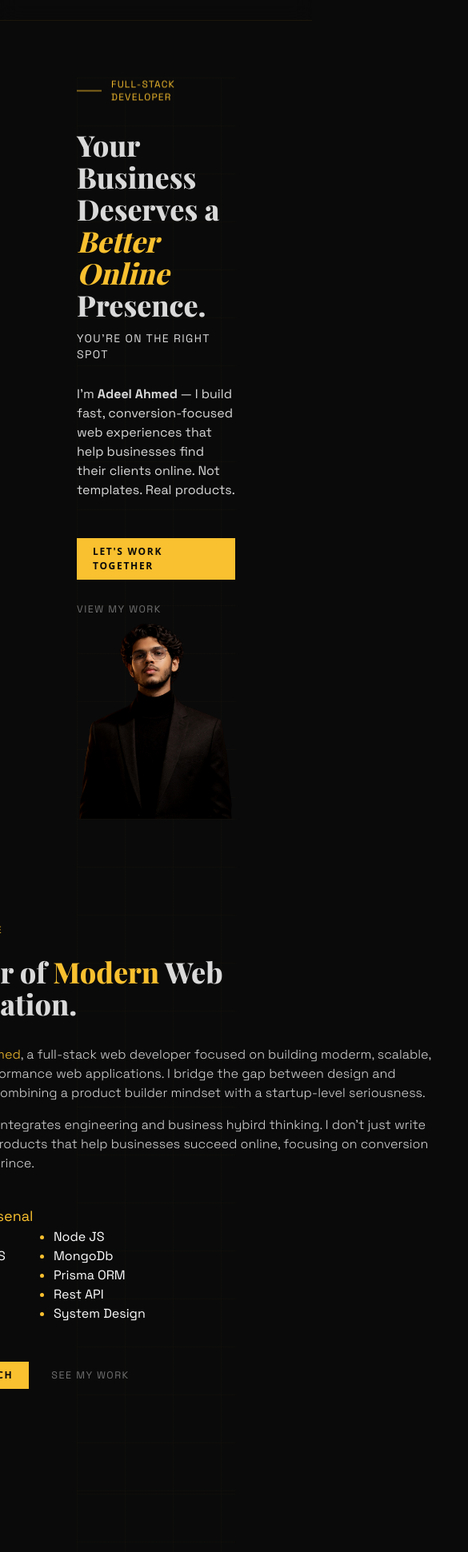
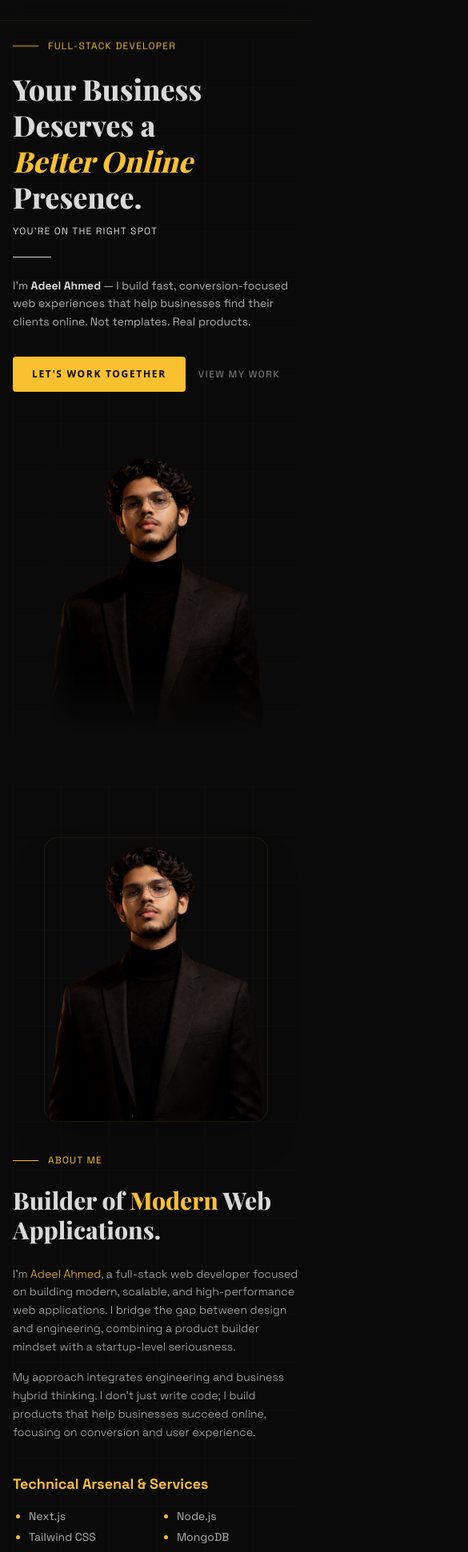
Before and after one commit to adeelahmed09/portfolio, a Next.js app: page / in a window 390 px wide. Shown: the part 47-1988 px from the top of the page at 80% size, 585 px wide, since content can reach past the window. Built offline with nearby package versions, Linux system fonts and the light colour scheme; a web font is replaced by a local one.

Commit message:
Making thing responsive and fixing Nav

```diff
--- a/src/app/globals.css
+++ b/src/app/globals.css
@@ -3,6 +3,7 @@
 :root {
   --font-heading: var(--font-playfair);
   --font-body: var(--font-space-grotesk);
+  --bg: #0a0a0a;
 }
 
 /* Apply to specific tags globally */
--- a/src/app/layout.js
+++ b/src/app/layout.js
@@ -23,7 +23,7 @@ export default function RootLayout({ children }) {
   return (
     <html
       lang="en"
-      className={`${playfair.variable} ${spaceGrotesk.variable} h-full antialiased`}
+      className={`${playfair.variable} ${spaceGrotesk.variable} h-full antialiased scroll-smooth`}
     >
       <body className="min-h-full w-screen overflow-x-hidden flex flex-col bg-[#0a0a0a]">
         <Suspense fallback={<LoadingSuspense />}>
--- a/src/app/page.js
+++ b/src/app/page.js
@@ -9,7 +9,7 @@ import { Suspense } from "react";
 export default function Home() {
   return (
 
-    <div className="w-screen  px-24  py-36">
+    <div className="w-full max-w-7xl mx-auto px-4 sm:px-8 md:px-16 lg:px-24 py-24 md:py-36 space-y-16 md:space-y-32 overflow-x-hidden">
         <Hero />
         <About/>
         <Project/>
--- a/src/sections/About.js
+++ b/src/sections/About.js
@@ -34,56 +34,60 @@ useGSAP(() => {
   );
 }, { scope: containers });
   return (
-    <main ref={containers} className="w-full min-h-screen relative flex justify-center py-18 gap-10 items-center">
-      <div class="absolute inset-0 z-0 pointer-events-none bg-[size:60px_60px] bg-[linear-gradient(rgba(249,192,47,0.02)_1px,transparent_1px),linear-gradient(90deg,rgba(249,192,47,0.02)_1px,transparent_1px)]"></div>
-      <div className='reveal-item border-[0.5px] h-fit border-[#f9c02f14]  '>
-        <img src="/model/my-pic.png" alt="adeelahmed" className='h-[450px]' />
+    <main id="about" ref={containers} className="w-full min-h-screen relative flex flex-col lg:flex-row justify-center py-16 md:py-24 gap-10 lg:gap-16 items-center scroll-mt-24">
+      <div className="absolute inset-0 z-0 pointer-events-none bg-[size:60px_60px] bg-[linear-gradient(rgba(249,192,47,0.02)_1px,transparent_1px),linear-gradient(90deg,rgba(249,192,47,0.02)_1px,transparent_1px)]"></div>
+
+      <div className="reveal-item border-[0.5px] border-[#f9c02f14] overflow-hidden rounded-2xl max-w-[280px] sm:max-w-[360px] lg:max-w-[450px] w-full shadow-2xl flex-shrink-0">
+        <img src="/model/my-pic.png" alt="adeelahmed" className="w-full h-auto object-cover" />
       </div>
-      <div>
-        <div  className="reveal-item flex justify-center mb-6 will-change-transform will-change-opacity gap-3 uppercase text-xs w-fit items-center">
-          <div className="w-8  h-[.5px] bg-[#F9C02F]"></div>
+
+      <div className="w-full lg:w-1/2 flex flex-col justify-center">
+        <div className="reveal-item flex justify-start mb-6 will-change-transform will-change-opacity gap-3 uppercase text-xs w-fit items-center">
+          <div className="w-8 h-[.5px] bg-[#F9C02F]"></div>
           <p className="text-[#F9C02F] tracking-widest">About Me</p>
         </div>
         <div>
-          <h1 className="reveal-item text-4xl md:text-5xl mb-8 font-extrabold text-[#D9D9D9] ">
-            Builder of <span className='text-[#F9C02F] '>Modern</span> Web <br /> Application.
+          <h1 className="reveal-item text-3xl sm:text-4xl md:text-5xl mb-6 md:mb-8 font-extrabold text-[#D9D9D9] leading-tight">
+            Builder of <span className="text-[#F9C02F]">Modern</span> Web <br className="hidden sm:inline" /> Applications.
           </h1>
-          <p className="reveal-item mb-4  text-xm font-light text-[#D9D9D9] w-[650px]  ">
-          I'am <span className='text-[#F9C02F]'>Adeel Ahmed</span>, a full-stack web developer focused on building moderm, scalable, and high-performance web applications. I bridge the gap between design and engineering, combining a product builder mindset with a startup-level seriousness.
+          <p className="reveal-item mb-4 text-sm sm:text-base font-light text-[#D9D9D9]/85 max-w-[650px] w-full leading-relaxed">
+            I'm <span className="text-[#F9C02F]">Adeel Ahmed</span>, a full-stack web developer focused on building modern, scalable, and high-performance web applications. I bridge the gap between design and engineering, combining a product builder mindset with a startup-level seriousness.
           </p>
-          <p className="reveal-item text-xm font-light text-[#D9D9D9] w-[650px]  ">
-            My approach integrates engineering and business hybird thinking. I don't just write code; I build products that help businesses succeed online, focusing on conversion and user experince.
+          <p className="reveal-item text-sm sm:text-base font-light text-[#D9D9D9]/85 max-w-[650px] w-full leading-relaxed">
+            My approach integrates engineering and business hybrid thinking. I don't just write code; I build products that help businesses succeed online, focusing on conversion and user experience.
           </p>
         </div>
-        <div className='reveal-item flex flex-col mt-10 '>
-          <h2 className='text-[#F9C02F] text-lg bold'>Technical Arsenal</h2>
-          <div className='flex gap-15 text-[white] ml-5 marker:text-[#F9C02F]'>
-             <ul className=' list-disc list'>
-              <li><p>Next JS</p></li>
-              <li><p>Tailwind CSS</p></li>
-              <li><p>React JS</p></li>
-              <li><p>Express JS</p></li>
-              <li><p>PostgreSQL</p></li>
+
+        <div id="services" className="reveal-item flex flex-col mt-10 scroll-mt-28">
+          <h2 className="text-[#F9C02F] text-lg font-bold mb-4">Technical Arsenal & Services</h2>
+          <div className="grid grid-cols-2 gap-x-8 md:gap-x-16 gap-y-2 text-white ml-5">
+             <ul className="list-disc space-y-1.5 text-sm sm:text-base text-[#D9D9D9]/80 marker:text-[#F9C02F]">
+              <li>Next.js</li>
+              <li>Tailwind CSS</li>
+              <li>React.js</li>
+              <li>Express.js</li>
+              <li>PostgreSQL</li>
              </ul>
-             <ul className='list-disc  '>
-              <li><p>Node JS</p></li>
-              <li><p>MongoDb</p></li>
-              <li><p>Prisma ORM</p></li>
-              <li><p>Rest API</p></li>
-              <li><p>System Design</p></li>
+             <ul className="list-disc space-y-1.5 text-sm sm:text-base text-[#D9D9D9]/80 marker:text-[#F9C02F]">
+              <li>Node.js</li>
+              <li>MongoDB</li>
+              <li>Prisma ORM</li>
+              <li>REST APIs</li>
+              <li>System Design</li>
              </ul>
           </div>
         </div>
-        <div className="reveal-item flex flex-wrap items-center gap-7 mt-[48px] animate-[fadeUp_0.9s_0.85s_forwards]">
+
+        <div className="reveal-item flex flex-wrap items-center gap-4 sm:gap-7 mt-8 md:mt-12">
           <Link
-              href="#"
-              className="inline-block bg-[#F9C02F] text-[#0A0A0A] font-sans text-[12px] font-semibold tracking-[0.14em] uppercase px-5 py-2 sm:px-9 sm:py-5 no-underline border-none cursor-pointer transition-all hover:opacity-80"
+            href="#contact"
+            className="inline-block bg-[#F9C02F] text-[#0A0A0A] font-sans text-xs font-bold tracking-[0.14em] uppercase px-6 py-3.5 sm:px-9 sm:py-5 no-underline border-none cursor-pointer transition-all hover:bg-[#e0ac26] rounded-sm"
           >
             Get in Touch
           </Link>
           <Link
-              href="#"
-              className="text-[0.78rem] tracking-[0.12em] uppercase text-[#717171] no-underline flex items-center gap-2 transition-colors hover:text-white"
+            href="#work"
+            className="text-xs sm:text-[0.78rem] tracking-[0.12em] uppercase text-[#717171] no-underline flex items-center gap-2 transition-colors hover:text-[#D9D9D9] font-medium"
           >
             See my Work
           </Link>
--- a/src/sections/Hero.js
+++ b/src/sections/Hero.js
@@ -20,15 +20,16 @@ function Hero() {
   );
 }, { scope: containers });
   return (
-    <main ref={containers} className="flex flex-col md:flex-row w-full relative h-full">
-      <div class="absolute inset-0 z-0 pointer-events-none bg-[size:60px_60px] bg-[linear-gradient(rgba(249,192,47,0.02)_1px,transparent_1px),linear-gradient(90deg,rgba(249,192,47,0.02)_1px,transparent_1px)]"></div>
-      <div  className="w-full md:w-1/2 relative">
-        <div  className="reveal-item flex justify-center will-change-transform will-change-opacity gap-3 uppercase text-xs w-fit items-center">
-          <div className="w-8  h-[.5px] bg-[#F9C02F]"></div>
+    <main id="home" ref={containers} className="flex flex-col lg:flex-row w-full relative min-h-[calc(100vh-120px)] items-center gap-12 lg:gap-0">
+      <div className="absolute inset-0 z-0 pointer-events-none bg-[size:60px_60px] bg-[linear-gradient(rgba(249,192,47,0.02)_1px,transparent_1px),linear-gradient(90deg,rgba(249,192,47,0.02)_1px,transparent_1px)]"></div>
+
+      <div className="w-full lg:w-1/2 relative z-10 flex flex-col justify-center">
+        <div className="reveal-item flex justify-start will-change-transform will-change-opacity gap-3 uppercase text-xs w-fit items-center">
+          <div className="w-8 h-[.5px] bg-[#F9C02F]"></div>
           <p className="text-[#F9C02F] tracking-widest">Full-stack Developer</p>
         </div>
-        <div   className="mt-8 ">
-          <h1 className="reveal-item text-4xl md:text-5xl font-extrabold text-[#D9D9D9] ">
+        <div className="mt-6 md:mt-8">
+          <h1 className="reveal-item text-4xl sm:text-5xl lg:text-6xl font-extrabold text-[#D9D9D9] leading-tight">
             <span>Your Business</span>
             <br />
             <span>Deserves a</span>
@@ -37,25 +38,25 @@ function Hero() {
             <br />
             <span>Presence.</span>
           </h1>
-          <h3 className="reveal-item uppercase text-[#D9D9D9] text-sm mt-3 tracking-widest">
+          <h3 className="reveal-item uppercase text-[#D9D9D9] text-xs sm:text-sm mt-3 tracking-widest">
             You're on the right spot
           </h3>
-          <div className="reveal-item my-7 w-12 h-[.5] bg-[#D9D9D9]"></div>
-          <p className="reveal-item text-xm text-[#D9D9D9] w-full md:w-[380px]">
-            I'm <span className=" font-bold  ">Adeel Ahmed</span> — I build
+          <div className="reveal-item my-6 sm:my-7 w-12 h-[0.5px] bg-[#D9D9D9]"></div>
+          <p className="reveal-item text-sm sm:text-base text-[#D9D9D9]/80 max-w-[450px] w-full leading-relaxed">
+            I'm <span className="font-bold text-[#D9D9D9]">Adeel Ahmed</span> — I build
             fast, conversion-focused web experiences that help businesses find
             their clients online. Not templates. Real products.
           </p>
-          <div className="reveal-item flex flex-wrap items-center gap-7 mt-[48px] animate-[fadeUp_0.9s_0.85s_forwards]">
+          <div className="reveal-item flex flex-wrap items-center gap-4 sm:gap-7 mt-8 md:mt-12">
             <Link
-              href="#"
-              className="inline-block bg-[#F9C02F] text-[#0A0A0A] font-sans text-[12px] font-semibold tracking-[0.14em] uppercase px-5 py-2 sm:px-9 sm:py-5 no-underline border-none cursor-pointer transition-all hover:opacity-80"
+              href="#contact"
+              className="inline-block bg-[#F9C02F] text-[#0A0A0A] font-sans text-xs font-bold tracking-[0.14em] uppercase px-6 py-3.5 sm:px-9 sm:py-5 no-underline border-none cursor-pointer transition-all hover:bg-[#e0ac26] rounded-sm"
             >
               Let's Work Together
             </Link>
             <Link
-              href="#"
-              className="text-[0.78rem] tracking-[0.12em] uppercase text-[#717171] no-underline flex items-center gap-2 transition-colors hover:text-white"
+              href="#work"
+              className="text-xs sm:text-[0.78rem] tracking-[0.12em] uppercase text-[#717171] no-underline flex items-center gap-2 transition-colors hover:text-[#D9D9D9] font-medium"
             >
               View My Work
             </Link>
@@ -63,23 +64,25 @@ function Hero() {
         </div>
       </div>
 
-      <div className="w-full md:w-1/2 max-w-full mx-auto relative flex items-center">
+      <div className="w-full lg:w-1/2 max-w-full mx-auto relative flex items-center justify-center mt-6 lg:mt-0">
         {/* The Accent Line */}
-        <div className="hidden md:block absolute left-0 top-[20%] bottom-0 w-px z-[3] bg-gradient-to-b from-transparent via-[#f9c02f4d] to-transparent"></div>
-        <div className="hidden md:block absolute -bottom-[60px] left-1/2 -translate-x-1/2 w-[600px] h-[600px] bg-[radial-gradient(ellipse_at_center,_rgba(249,192,47,0.12)_0%,_transparent_70%)] pointer-events-none z-[1]"></div>
+        <div className="hidden lg:block absolute left-0 top-[20%] bottom-0 w-px z-[3] bg-gradient-to-b from-transparent via-[#f9c02f4d] to-transparent"></div>
+        <div className="hidden lg:block absolute -bottom-[60px] left-1/2 -translate-x-1/2 w-[600px] h-[600px] bg-[radial-gradient(ellipse_at_center,_rgba(249,192,47,0.12)_0%,_transparent_70%)] pointer-events-none z-[1]"></div>
+
         {/* Image Container */}
-        <div className="reveal-item relative z-[15] w-full h-full flex items-end md:items-end justify-center ">
+        <div className="reveal-item relative z-[15] w-full max-w-[280px] sm:max-w-[360px] lg:max-w-[480px] h-auto flex items-end justify-center">
           <Image
             src="/model/my-pic.png"
             alt="Adeel Ahmed"
             width={500}
             height={600}
-            className="w-auto max-h-[450px] md:max-h-[550px] object-contain md:object-bottom object-center block brightness-[0.96] contrast-[1.04]"
+            priority
+            className="w-full h-auto object-contain block brightness-[0.96] contrast-[1.04]"
           />
 
           {/* Fades */}
-          <div className="absolute bottom-0 left-0 right-0 h-[220px] bg-gradient-to-t from-[var(--bg)] to-transparent z-[3]"></div>
-          <div className="absolute top-0 bottom-0 left-0 w-[120px] bg-gradient-to-r from-[var(--bg)] to-transparent z-[3]"></div>
+          <div className="absolute bottom-0 left-0 right-0 h-[80px] sm:h-[120px] md:h-[180px] bg-gradient-to-t from-[#0a0a0a] to-transparent z-[3]"></div>
+          <div className="absolute top-0 bottom-0 left-0 w-[40px] sm:w-[80px] md:w-[120px] bg-gradient-to-r from-[#0a0a0a] to-transparent z-[3]"></div>
         </div>
       </div>
     </main>
--- a/src/sections/Project.js
+++ b/src/sections/Project.js
@@ -37,53 +37,62 @@ function Project() {
       { scope: containers },
     );
   return (
-    <main ref={containers} className="w-full min-h-screen relative flex flex-col py-18 gap-10 justify-center ">
-      <div class="absolute inset-0 z-0 pointer-events-none bg-[size:60px_60px] bg-[linear-gradient(rgba(249,192,47,0.02)_1px,transparent_1px),linear-gradient(90deg,rgba(249,192,47,0.02)_1px,transparent_1px)]"></div>
-      <h1 className="reveal-item text-4xl md:text-5xl mb-4 font-extrabold text-[#D9D9D9] ">
-        Project I've <span className="text-[#F9C02F] italic">Built</span>
+    <main id="work" ref={containers} className="w-full min-h-screen relative flex flex-col py-16 md:py-24 gap-10 justify-center scroll-mt-24">
+      <div className="absolute inset-0 z-0 pointer-events-none bg-[size:60px_60px] bg-[linear-gradient(rgba(249,192,47,0.02)_1px,transparent_1px),linear-gradient(90deg,rgba(249,192,47,0.02)_1px,transparent_1px)]"></div>
+
+      <h1 className="reveal-item text-3xl sm:text-4xl md:text-5xl mb-4 font-extrabold text-[#D9D9D9]">
+        Projects I've <span className="text-[#F9C02F] italic">Built</span>
       </h1>
-      <div className="w-full max-h-[450px] h-[400px] flex gap-10 ">
-        <div className="reveal-item w-1/2 h-full  ">
+
+      <div className="w-full flex flex-col lg:flex-row gap-8 lg:gap-12 items-center lg:items-stretch">
+        <div className="reveal-item w-full lg:w-1/2 h-[220px] sm:h-[320px] lg:h-[400px] relative rounded-2xl overflow-hidden shadow-2xl border border-[#f9c02f14]">
           <img
             src="/ygo-project.png"
-            className="w-full shadow-2xl h-full rounded-2xl overflow-hidden object-cover object-left  "
-            alt="project"
+            className="w-full h-full object-cover object-left"
+            alt="Ygo Cars project screen"
           />
         </div>
-        <div className="w-1/2  flex flex-col justify-center  h-full m">
-          <div className="reveal-item flex gap-5 uppercase items-center mb-4">
-            <div className="w-8  h-[.5px] bg-[#F9C02F]"></div>
-            <p className="text-[#F9C02F] tracking-widest">
-              Flagship Project * Car MarketPlace
+
+        <div className="w-full lg:w-1/2 flex flex-col justify-center py-4">
+          <div className="reveal-item flex gap-4 uppercase items-center mb-4">
+            <div className="w-8 h-[.5px] bg-[#F9C02F]"></div>
+            <p className="text-[#F9C02F] tracking-widest text-xs">
+              Flagship Project * Car Marketplace
             </p>
           </div>
-          <h1 className="reveal-item text-3xl md:text-4xl mb-4 font-extrabold text-[#D9D9D9] ">
-            Ygo
-            <span className="text-[#F9C02F] italic">Cars</span>
+
+          <h1 className="reveal-item text-3xl md:text-4xl mb-4 font-extrabold text-[#D9D9D9]">
+            Ygo <span className="text-[#F9C02F] italic">Cars</span>
           </h1>
-          <p className="reveal-item  text-xm font-light text-[#D9D9D9] w-[450px]">
-            A full-fledged car marketplace paltfom to buy, sell and rent
-            vehicles. Built for production-level system performance focusing on
-            scale, perfomance, and user experince.
+
+          <p className="reveal-item text-sm sm:text-base font-light text-[#D9D9D9]/80 max-w-[480px] w-full leading-relaxed">
+            A full-fledged car marketplace platform to buy, sell, and rent
+            vehicles. Built for production-level system performance, focusing on
+            scale, performance, and user experience.
           </p>
-          <div className="mt-5 reveal-item">
-            <p className="text-[#F9C02F] tracking-widest">
-            Tech Stack
-          </p>
-          <ul className="flex gap-2 uppercase mt-1.5 text-xm  font-light text-[#D9D9D9]">
-            <li className="border-2 border-[#f9c02f14] px-1.5 py-0.5 rounded">Next Js</li>
-            <li className="border-2 border-[#f9c02f14] px-1.5 py-0.5 rounded">Node Js</li>
-            <li className="border-2 border-[#f9c02f14] px-1.5 py-0.5 rounded">Prisma ORM</li>
-            <li className="border-2 border-[#f9c02f14] px-1.5 py-0.5 rounded">PostgreSQL</li>
-          </ul>
+
+          <div className="mt-6 reveal-item">
+            <p className="text-[#F9C02F] tracking-widest text-xs font-semibold mb-2">
+              Tech Stack
+            </p>
+            <ul className="flex flex-wrap gap-2 uppercase text-xs font-light text-[#D9D9D9]">
+              <li className="border border-[#f9c02f30] px-2.5 py-1 rounded bg-[#f9c02f05]">Next.js</li>
+              <li className="border border-[#f9c02f30] px-2.5 py-1 rounded bg-[#f9c02f05]">Node.js</li>
+              <li className="border border-[#f9c02f30] px-2.5 py-1 rounded bg-[#f9c02f05]">Prisma ORM</li>
+              <li className="border border-[#f9c02f30] px-2.5 py-1 rounded bg-[#f9c02f05]">PostgreSQL</li>
+            </ul>
           </div>
-          <div className="reveal-item mt-8 flex gap-1">
-            <a href={"https://ygocars.com"} className="text-[#F9C02F] tracking-widest">
-              VIWE THE PROJECT
+
+          <div className="reveal-item mt-8 flex items-center gap-2">
+            <a
+              href="https://ygocars.com"
+              target="_blank"
+              rel="noopener noreferrer"
+              className="text-[#F9C02F] tracking-widest font-semibold hover:underline flex items-center gap-2 text-sm"
+            >
+              VIEW THE PROJECT
+              <span className="text-lg">→</span>
             </a>
-            <div className="flex text-[#F9C02F] item-center">
-              →
-            </div>
           </div>
         </div>
       </div>
```
Also changed, not shown: src/sections/ContactUs.js (+30 -27 lines), src/sections/Nav.js (+10 -18 lines), tailwind.config.ts (+4 -3 lines). Lines whose indentation alone changed are shown as unchanged.
